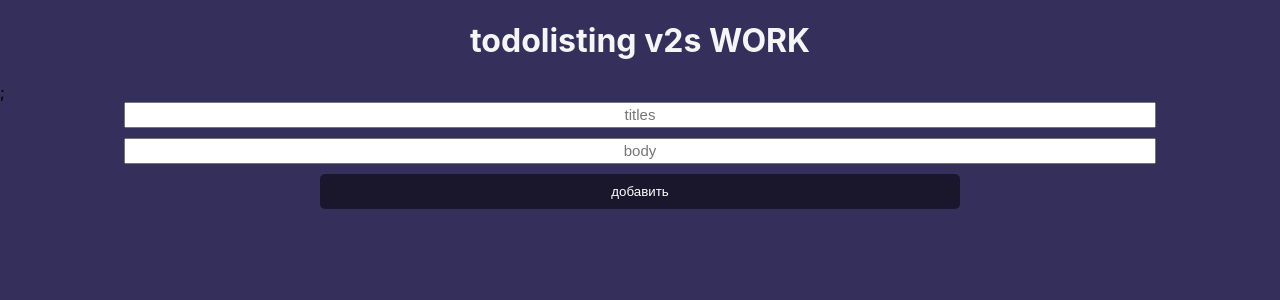
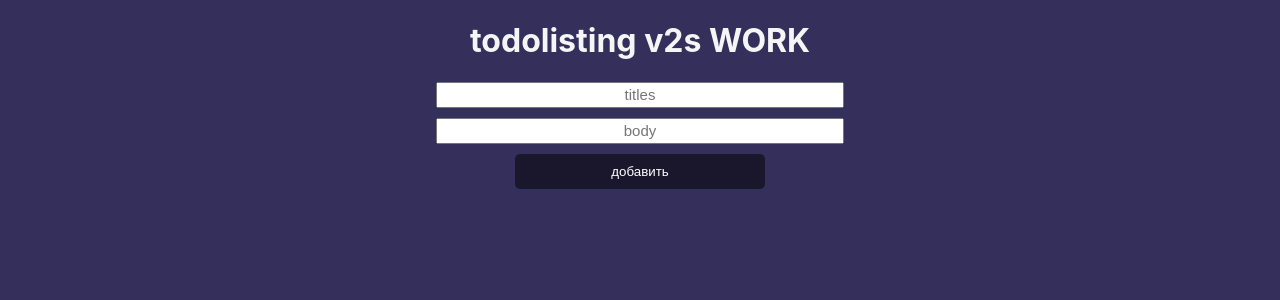
Before and after one commit to Anton-Kravkenko/todoApp, a React (Create React App) app: page / in a window 1280 px wide. Shown: the top 300 px of the page. Built offline with nearby package versions, Linux system fonts and the light colour scheme.

Commit message:
TodoAppComplete

```diff
--- a/src/App.css
+++ b/src/App.css
@@ -1,12 +1,16 @@
 body{
   background-color: #352f5b;
+  max-width: 500px;
+  margin: 0 auto;
 }
 
 .container{
   max-width: 450px;
 }
 .mapingdivs {
-  margin: 10px;
+  margin: 35px;
+  margin-bottom: 15px;
+margin-top: 15px;
 }
 
 p {
--- a/src/App.js
+++ b/src/App.js
@@ -33,7 +33,7 @@ function App() {
  <p> {todo1.titles}</p>
  <p> {todo1.bodys}</p>
 
-  </div>)};
+  </div>)}
 
     <input placeholder='titles' value={titles} onChange={e => settitle(e.target.value)} ></input>
     <input placeholder='body' value={bodys} onChange={e => setbodys(e.target.value)} ></input>
```
